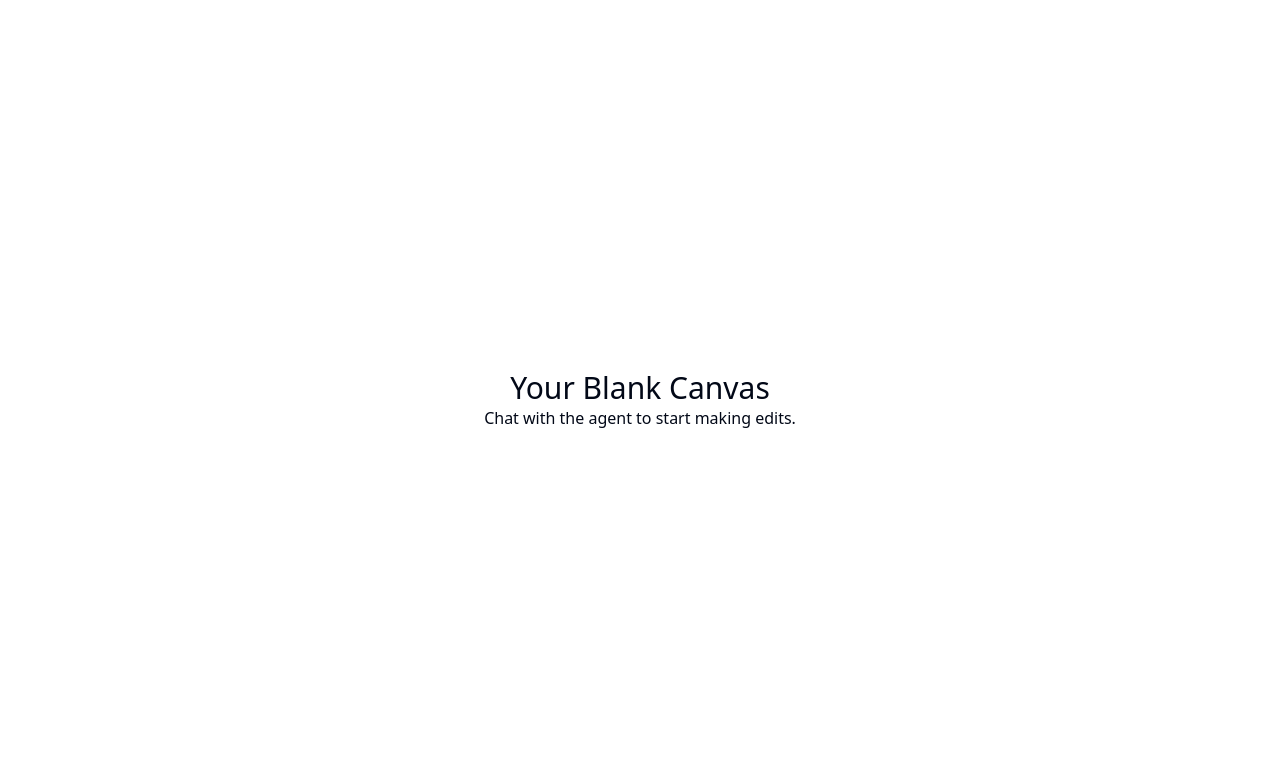
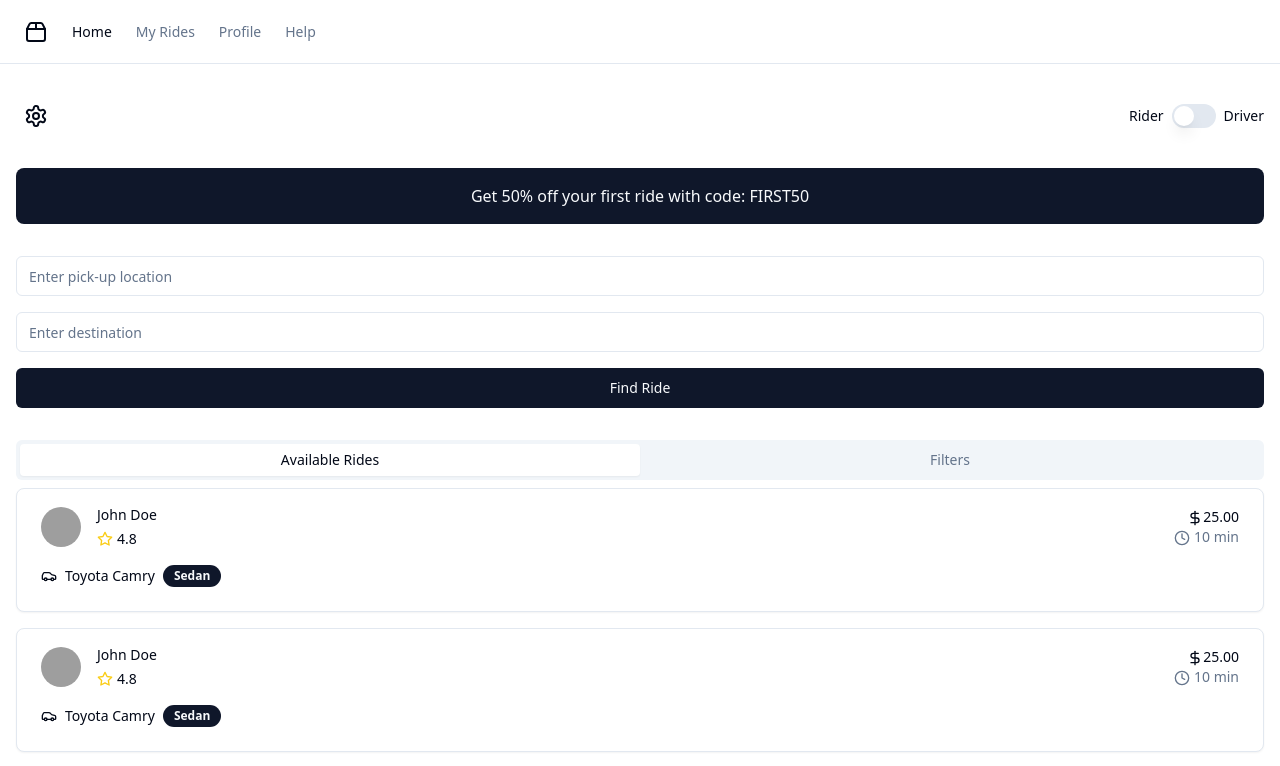
Before and after one commit to GPT-Engineer-App/trip-share-gpt3, a React (Vite) app: page / in a window 1280 px wide. Shown: the top 766 px of the page. Built offline with nearby package versions, Linux system fonts and the light colour scheme; grey boxes are pictures that could not be loaded.

Commit message:
Implement initial SharECar TriP home page

```diff
--- a/src/App.jsx
+++ b/src/App.jsx
@@ -1,17 +1,32 @@
 import { Toaster } from "@/components/ui/sonner";
 import { TooltipProvider } from "@/components/ui/tooltip";
 import { QueryClient, QueryClientProvider } from "@tanstack/react-query";
-import { Home } from "lucide-react";
+import { Home, Car, User, HelpCircle } from "lucide-react";
 import { Route, BrowserRouter as Router, Routes } from "react-router-dom";
-import Layout from "./layouts/default"; // available: default, navbar, sidebar
+import Layout from "./layouts/navbar";
 import Index from "./pages/Index.jsx";
 const queryClient = new QueryClient();
 
 export const navItems = [
   {
-    title: "Home", // Feel free to change this to your liking
+    title: "Home",
     to: "/",
     icon: <Home className="h-4 w-4" />,
+  },
+  {
+    title: "My Rides",
+    to: "/my-rides",
+    icon: <Car className="h-4 w-4" />,
+  },
+  {
+    title: "Profile",
+    to: "/profile",
+    icon: <User className="h-4 w-4" />,
+  },
+  {
+    title: "Help",
+    to: "/help",
+    icon: <HelpCircle className="h-4 w-4" />,
   },
 ];
 
--- a/src/pages/Index.jsx
+++ b/src/pages/Index.jsx
@@ -1,12 +1,184 @@
-// Update this page (the content is just a fallback if you fail to update the page)
+import { useState } from "react";
+import { Button } from "@/components/ui/button";
+import { Input } from "@/components/ui/input";
+import { Switch } from "@/components/ui/switch";
+import { Card, CardContent, CardHeader, CardTitle } from "@/components/ui/card";
+import { Tabs, TabsContent, TabsList, TabsTrigger } from "@/components/ui/tabs";
+import { Avatar, AvatarFallback, AvatarImage } from "@/components/ui/avatar";
+import { Badge } from "@/components/ui/badge";
+import { Label } from "@/components/ui/label";
+import { Slider } from "@/components/ui/slider";
+import { Star, Settings, HelpCircle, Car, DollarSign, Clock } from "lucide-react";
 
 const Index = () => {
+  const [isDriver, setIsDriver] = useState(false);
+
   return (
-    <div className="text-center">
-      <h1 className="text-3xl">Your Blank Canvas</h1>
-      <p>Chat with the agent to start making edits.</p>
+    <div className="container mx-auto px-4 py-8">
+      {/* Header */}
+      <header className="flex justify-between items-center mb-8">
+        <Button variant="ghost" size="icon">
+          <Settings className="h-6 w-6" />
+        </Button>
+        <div className="flex items-center space-x-2">
+          <Label htmlFor="mode-toggle">Rider</Label>
+          <Switch
+            id="mode-toggle"
+            checked={isDriver}
+            onCheckedChange={setIsDriver}
+          />
+          <Label htmlFor="mode-toggle">Driver</Label>
+        </div>
+      </header>
+
+      {/* Promotional Banner */}
+      <div className="bg-primary text-primary-foreground p-4 rounded-lg mb-8">
+        <p className="text-center">Get 50% off your first ride with code: FIRST50</p>
+      </div>
+
+      {/* Search Bar */}
+      <div className="space-y-4 mb-8">
+        <Input placeholder="Enter pick-up location" />
+        <Input placeholder="Enter destination" />
+        {isDriver && <Input placeholder="Enter drop-off location (optional)" />}
+        <Button className="w-full">
+          {isDriver ? "Offer Ride" : "Find Ride"}
+        </Button>
+      </div>
+
+      {/* Main Content */}
+      {isDriver ? <DriverView /> : <RiderView />}
+
+      {/* Help & Support */}
+      <footer className="mt-8 text-center">
+        <Button variant="link">
+          <HelpCircle className="mr-2 h-4 w-4" />
+          Help & Support
+        </Button>
+      </footer>
     </div>
   );
 };
 
+const RiderView = () => {
+  return (
+    <Tabs defaultValue="available-rides">
+      <TabsList className="grid w-full grid-cols-2">
+        <TabsTrigger value="available-rides">Available Rides</TabsTrigger>
+        <TabsTrigger value="filters">Filters</TabsTrigger>
+      </TabsList>
+      <TabsContent value="available-rides">
+        <div className="space-y-4">
+          {[1, 2, 3].map((ride) => (
+            <RideCard key={ride} />
+          ))}
+        </div>
+      </TabsContent>
+      <TabsContent value="filters">
+        <Card>
+          <CardHeader>
+            <CardTitle>Filter Rides</CardTitle>
+          </CardHeader>
+          <CardContent className="space-y-4">
+            <div className="space-y-2">
+              <Label>Car Type</Label>
+              <div className="flex space-x-2">
+                <Button variant="outline">Sedan</Button>
+                <Button variant="outline">SUV</Button>
+                <Button variant="outline">Hatchback</Button>
+              </div>
+            </div>
+            <div className="space-y-2">
+              <Label>Price Range</Label>
+              <Slider defaultValue={[0, 100]} max={100} step={1} />
+            </div>
+            <div className="space-y-2">
+              <Label>Driver Rating</Label>
+              <Slider defaultValue={[0, 5]} max={5} step={0.5} />
+            </div>
+            <div className="flex items-center space-x-2">
+              <Switch id="instant-booking" />
+              <Label htmlFor="instant-booking">Instant Booking</Label>
+            </div>
+          </CardContent>
+        </Card>
+      </TabsContent>
+    </Tabs>
+  );
+};
+
+const DriverView = () => {
+  return (
+    <div className="space-y-8">
+      <Button className="w-full" size="lg">
+        Offer a Ride
+      </Button>
+      <Card>
+        <CardHeader>
+          <CardTitle>My Rides</CardTitle>
+        </CardHeader>
+        <CardContent>
+          <div className="space-y-4">
+            {[1, 2].map((ride) => (
+              <Card key={ride}>
+                <CardContent className="flex items-center space-x-4 py-4">
+                  <Avatar>
+                    <AvatarImage src={`https://i.pravatar.cc/150?img=${ride}`} />
+                    <AvatarFallback>RD</AvatarFallback>
+                  </Avatar>
+                  <div className="flex-1 space-y-1">
+                    <p className="text-sm font-medium">Rider {ride}</p>
+                    <p className="text-sm text-muted-foreground">Downtown, City Center</p>
+                  </div>
+                  <div className="text-sm text-muted-foreground">
+                    <Clock className="inline-block mr-1 h-4 w-4" />
+                    15 min
+                  </div>
+                </CardContent>
+              </Card>
+            ))}
+          </div>
+        </CardContent>
+      </Card>
+    </div>
+  );
+};
+
+const RideCard = () => {
+  return (
+    <Card>
+      <CardContent className="flex items-center space-x-4 py-4">
+        <Avatar>
+          <AvatarImage src="https://i.pravatar.cc/150?img=1" />
+          <AvatarFallback>JD</AvatarFallback>
+        </Avatar>
+        <div className="flex-1 space-y-1">
+          <p className="text-sm font-medium">John Doe</p>
+          <div className="flex items-center">
+            <Star className="text-yellow-400 h-4 w-4 mr-1" />
+            <span className="text-sm">4.8</span>
+          </div>
+        </div>
+        <div className="text-right">
+          <p className="text-sm font-medium">
+            <DollarSign className="inline-block h-4 w-4" />
+            25.00
+          </p>
+          <p className="text-sm text-muted-foreground">
+            <Clock className="inline-block mr-1 h-4 w-4" />
+            10 min
+          </p>
+        </div>
+      </CardContent>
+      <CardContent className="pt-0">
+        <div className="flex items-center space-x-2">
+          <Car className="h-4 w-4" />
+          <span className="text-sm">Toyota Camry</span>
+          <Badge>Sedan</Badge>
+        </div>
+      </CardContent>
+    </Card>
+  );
+};
+
 export default Index;
```
